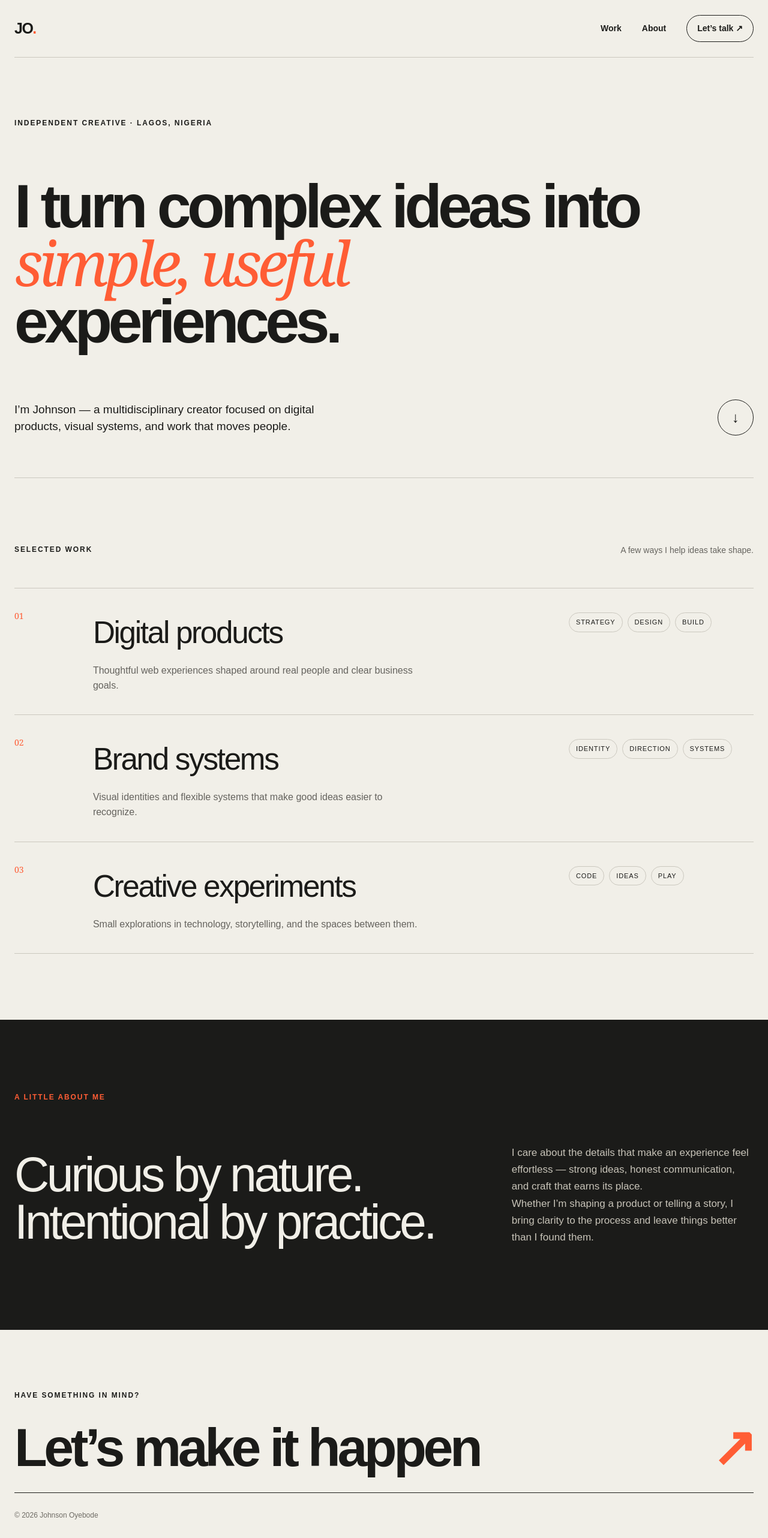
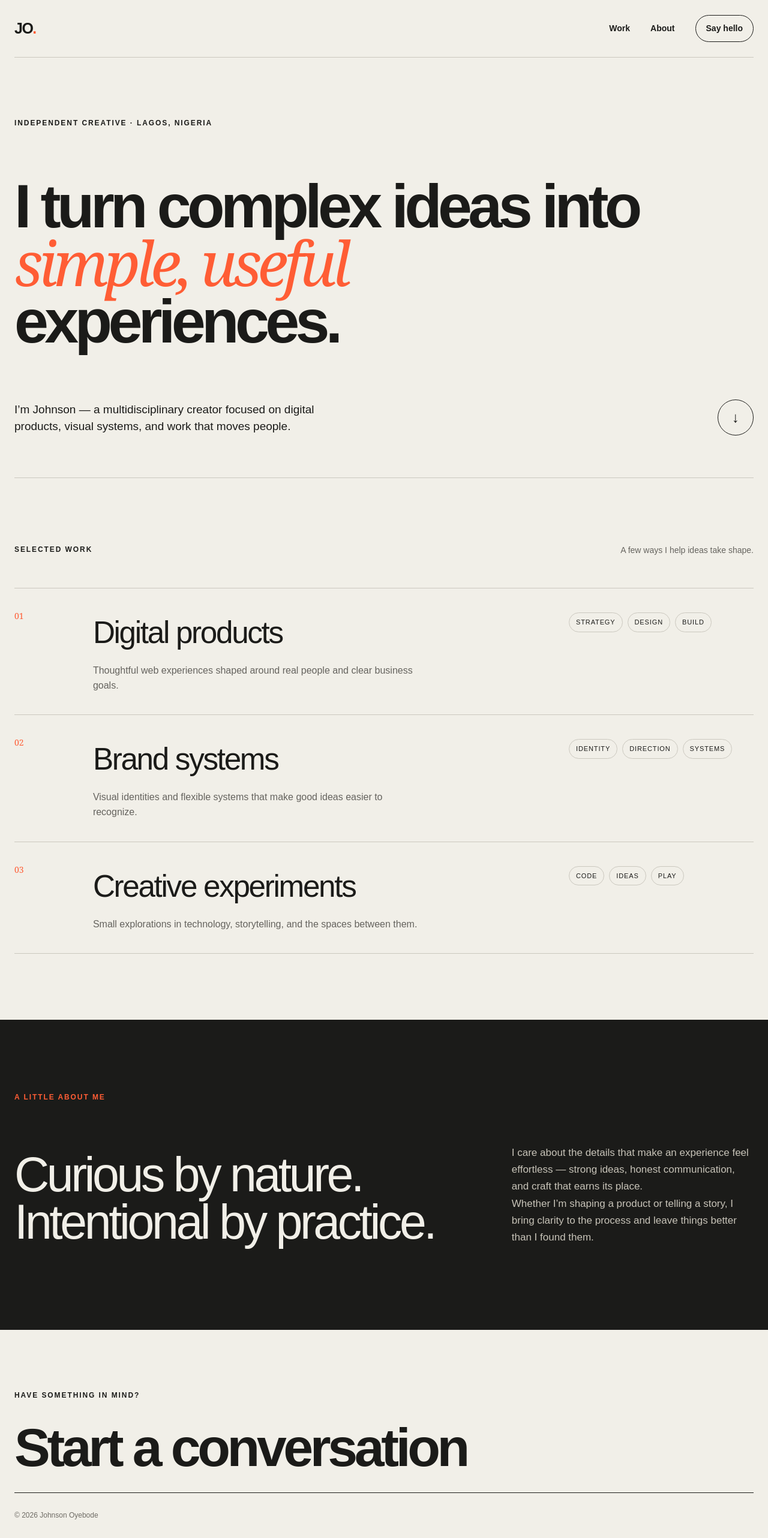
Before and after one commit to twincie/portfolio, a Next.js app: page / in a window 1280 px wide. Shown: the top 2564 px of the page at 60% size. Built offline with nearby package versions, Linux system fonts and the light colour scheme.

Commit message:
Refine portfolio contact calls to action

```diff
--- a/app/globals.css
+++ b/app/globals.css
@@ -7,7 +7,7 @@ a { color: inherit; text-decoration: none; }
 .shell { width: min(1240px, calc(100% - 48px)); margin: 0 auto; }
 .nav { height: 96px; display: flex; align-items: center; justify-content: space-between; border-bottom: 1px solid var(--line); }
 .wordmark { font-size: 25px; font-weight: 800; letter-spacing: -1.5px; }
-.wordmark span, .about .eyebrow, .footer-link span { color: var(--signal); }
+.wordmark span, .about .eyebrow { color: var(--signal); }
 .nav-links { display: flex; align-items: center; gap: 34px; font-size: 14px; font-weight: 600; }
 .nav-links a:hover { color: var(--signal); }
 .nav-cta { border: 1px solid var(--ink); border-radius: 999px; padding: 11px 17px; }
--- a/app/page.tsx
+++ b/app/page.tsx
@@ -8,7 +8,7 @@ export default function Home() {
   return <main>
     <nav className="nav shell" aria-label="Main navigation">
       <a className="wordmark" href="#top" aria-label="Johnson Oyebode, home">JO<span>.</span></a>
-      <div className="nav-links"><a href="#work">Work</a><a href="#about">About</a><a className="nav-cta" href="mailto:oyebodej2@gmail.com">Let’s talk ↗</a></div>
+      <div className="nav-links"><a href="#work">Work</a><a href="#about">About</a><a className="nav-cta" href="mailto:oyebodej2@gmail.com">Say hello</a></div>
     </nav>
     <section className="hero shell" id="top">
       <p className="eyebrow">Independent creative · Lagos, Nigeria</p>
@@ -25,6 +25,6 @@ export default function Home() {
     <section className="about shell" id="about"><p className="eyebrow">A little about me</p><div className="about-copy">
       <h2>Curious by nature.<br />Intentional by practice.</h2><div><p>I care about the details that make an experience feel effortless — strong ideas, honest communication, and craft that earns its place.</p><p>Whether I’m shaping a product or telling a story, I bring clarity to the process and leave things better than I found them.</p></div>
     </div></section>
-    <footer className="shell"><p className="eyebrow">Have something in mind?</p><a className="footer-link" href="mailto:oyebodej2@gmail.com">Let’s make it happen <span>↗</span></a><div className="footer-bottom"><span>© {new Date().getFullYear()} Johnson Oyebode</span></div></footer>
+    <footer className="shell"><p className="eyebrow">Have something in mind?</p><a className="footer-link" href="mailto:oyebodej2@gmail.com">Start a conversation</a><div className="footer-bottom"><span>© {new Date().getFullYear()} Johnson Oyebode</span></div></footer>
   </main>;
 }
```
